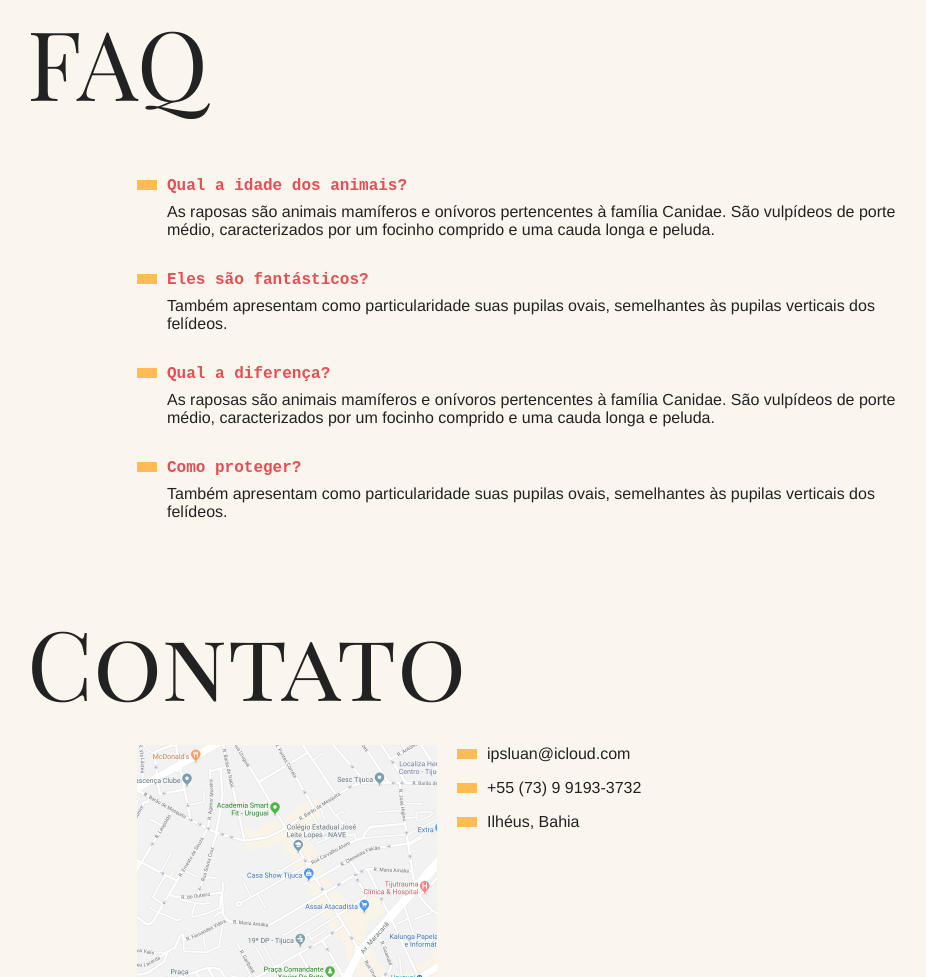
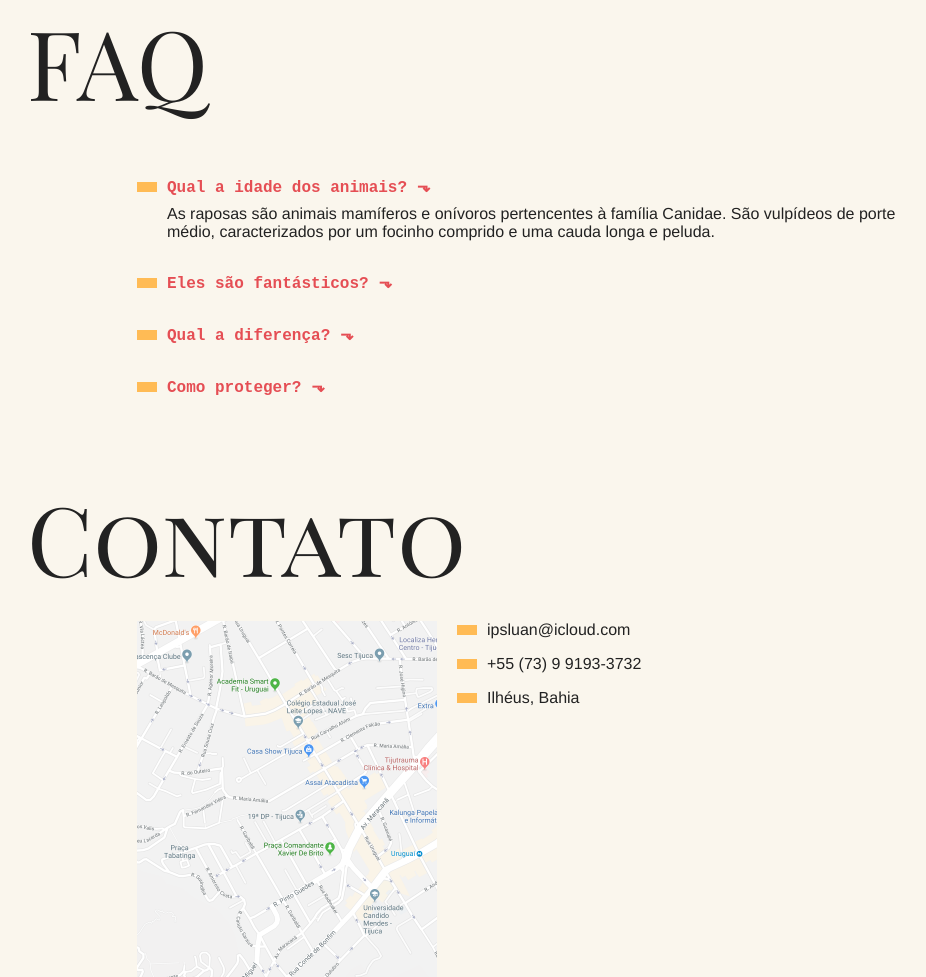
Before and after one commit to luanargolodev/animais-fantasticos, a plain HTML site: page index.html in a window 1280 px wide. Shown: the part 809-1786 px from the top of the page, without its empty margins (163-1089 px from the left). Drawn offline with Linux system fonts and the light colour scheme.

Commit message:
Adicionar accordion list

```diff
--- a/css/style.css
+++ b/css/style.css
@@ -242,3 +242,32 @@ body {
     transform: translate3d(0, 0, 0);
   }
 }
+
+.js .js-accordion dd {
+  display: none;
+}
+
+.js-accordion dt::after {
+  content: "⬎";
+  margin-left: 10px;
+}
+
+.js-accordion dt.ativo::after {
+  content: "⬏";
+}
+
+.js-accordion dd.ativo {
+  display: block;
+  animation: slideDown 0.5s forwards;
+}
+
+@keyframes slideDown {
+  from {
+    opacity: 0;
+    max-height: 0;
+  }
+  to {
+    opacity: 1;
+    max-height: 200px;
+  }
+}
--- a/index.html
+++ b/index.html
@@ -173,7 +173,7 @@
 
     <section id="faq" class="grid-section faq">
       <h1 class="titulo">FAQ</h1>
-      <dl class="faq-lista">
+      <dl class="faq-lista js-accordion">
         <dt>Qual a idade dos animais?</dt>
         <dd>
           As raposas são animais mamíferos e onívoros pertencentes à família
--- a/js/script.js
+++ b/js/script.js
@@ -1,3 +1,4 @@
+function initTabNav() {
   const tabMenu = document.querySelectorAll(".js-tabmenu li");
   const tabContent = document.querySelectorAll(".js-tabcontent section");
 
@@ -18,3 +19,24 @@ tabMenu.forEach((itemMenu, index) => {
       activeTab(index);
     });
   });
+}
+initTabNav();
+
+function initAccordion() {
+  const accordionList = document.querySelectorAll(".js-accordion dt");
+  const activeClass = "ativo";
+
+  if (accordionList.length) {
+    accordionList[0].nextElementSibling.classList.add(activeClass);
+  }
+
+  function activeAccordion() {
+    this.classList.toggle(activeClass);
+    this.nextElementSibling.classList.toggle(activeClass);
+  }
+
+  accordionList.forEach((item) => {
+    item.addEventListener("click", activeAccordion);
+  });
+}
+initAccordion();
```
Lines whose indentation alone changed are shown as unchanged.
